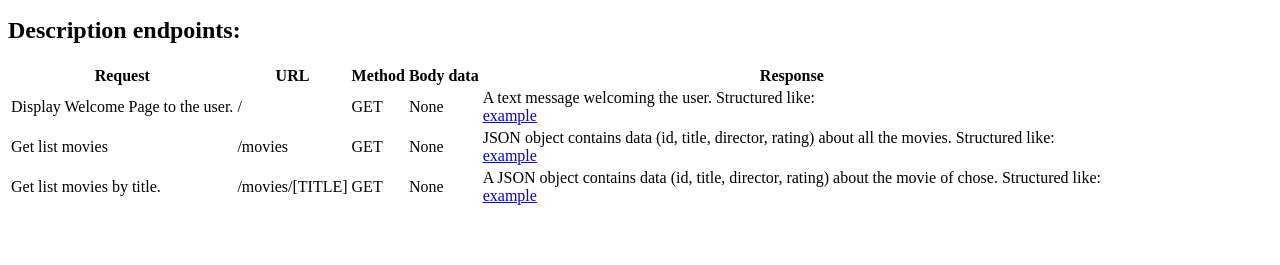
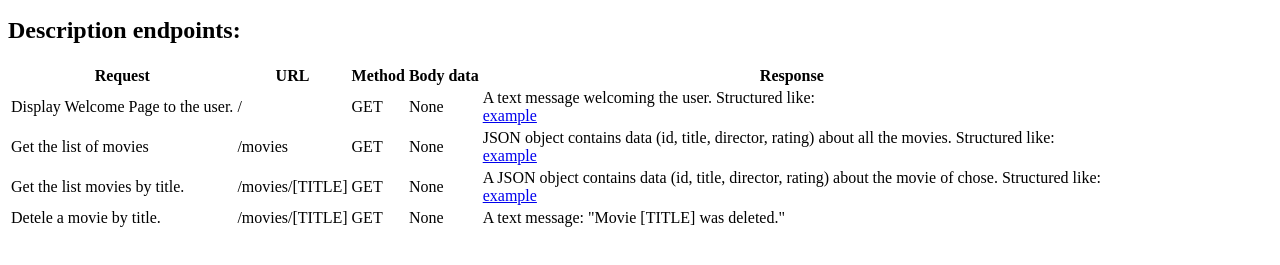
Before and after one commit to nickbalan/movie-api, a website: page public/documentation.html in a window 1280 px wide. Shown: the part 101-366 px from the top of the page. Drawn offline with Linux system fonts and the light colour scheme.

Commit message:
This commit has updated the documentation page.

```diff
--- a/public/documentation.html
+++ b/public/documentation.html
@@ -30,18 +30,25 @@
                     <td>A text message welcoming the user. Structured like:<br><a href="/">example</a></td>
                 </tr>
                 <tr>
-                    <td>Get list movies</td>
+                    <td>Get the list of movies</td>
                     <td>/movies</td>
                     <td>GET</td>
                     <td>None</td>
                     <td>JSON object contains data (id, title, director, rating) about all the movies. Structured like:<br><a href="/movies">example</a></td>
                 </tr>
                 <tr>
-                    <td>Get list movies by title.</td>
+                    <td>Get the list movies by title.</td>
                     <td>/movies/[TITLE]</td>
                     <td>GET</td>
                     <td>None</td>
                     <td>A JSON object contains data (id, title, director, rating) about the movie of chose. Structured like: <br> <a href="/movies/Endgame">example</a> </td>
+                </tr>
+                <tr>
+                    <td>Detele a movie by title.</td>
+                    <td>/movies/[TITLE]</td>
+                    <td>GET</td>
+                    <td>None</td>
+                    <td>A text message: "Movie [TITLE] was deleted."</td>
                 </tr>
          </table>
 
```
